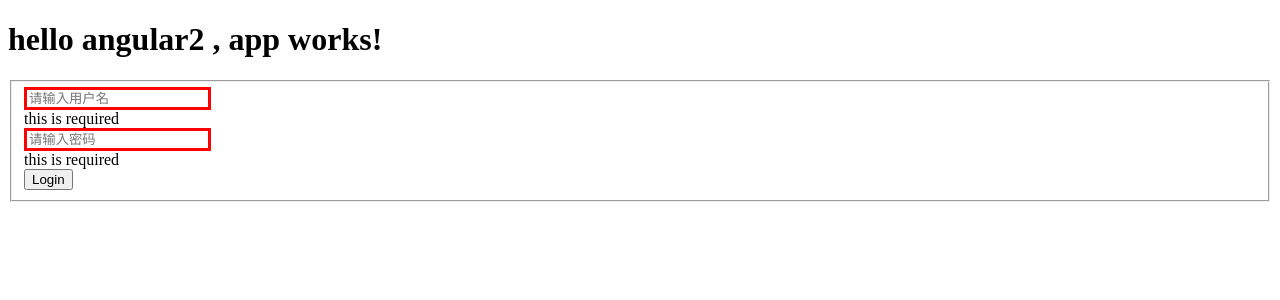
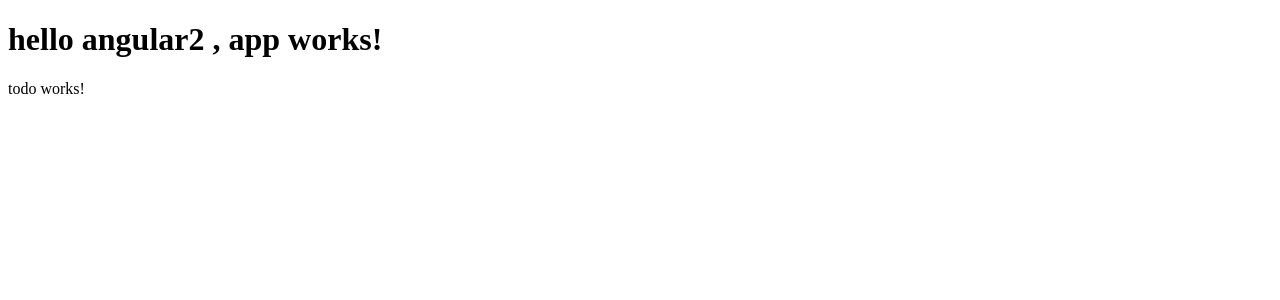
Before and after one commit to Hellowor1d/hello-angular2, an Angular app in the folder hello-angular/: page /todo in a window 1280 px wide. Before the commit this address led to /. Shown: the top 300 px of the page. Built offline with nearby package versions, Linux system fonts and the light colour scheme.

Commit message:
增加todo组件

```diff
--- a/hello-angular/src/app/app-routing.module.ts
+++ b/hello-angular/src/app/app-routing.module.ts
@@ -1,11 +1,15 @@
 import { Routes, RouterModule } from '@angular/router';
 import { LoginComponent } from './login/login.component';
+import { TodoComponent } from './todo/todo.component';
 
 export const routes:Routes = [
   {
     path: '',
-    redirectTo: 'login',
+    redirectTo: 'todo',
     pathMatch: 'full'
+  },{
+    path: 'todo',
+    component: TodoComponent
   },
   {
     path: 'login',
--- a/hello-angular/src/app/app.component.html
+++ b/hello-angular/src/app/app.component.html
@@ -1,5 +1,4 @@
 <h1>
   hello angular2 , {{title}}
 </h1>
-<app-login></app-login>
 <router-outlet></router-outlet>
--- a/hello-angular/src/app/app.module.ts
+++ b/hello-angular/src/app/app.module.ts
@@ -7,11 +7,13 @@ import { AppComponent } from './app.component';
 import { LoginComponent } from './login/login.component';
 import { AppRoutingModule } from './app-routing.module'
 import { AuthService } from './core/auth.service';
+import { TodoComponent } from './todo/todo.component';
 
 @NgModule({
   declarations: [
     AppComponent,
-    LoginComponent
+    LoginComponent,
+    TodoComponent
   ],
   imports: [
     BrowserModule,
--- /dev/null
+++ b/hello-angular/src/app/todo/todo.component.html
@@ -0,0 +1,3 @@
+<p>
+  todo works!
+</p>
--- /dev/null
+++ b/hello-angular/src/app/todo/todo.component.ts
@@ -0,0 +1,15 @@
+import { Component, OnInit } from '@angular/core';
+
+@Component({
+  selector: 'app-todo',
+  templateUrl: './todo.component.html',
+  styleUrls: ['./todo.component.css']
+})
+export class TodoComponent implements OnInit {
+
+  constructor() { }
+
+  ngOnInit() {
+  }
+
+}
```
Also changed, not shown: hello-angular/src/app/todo/todo.component.css (added), 1 other file (tests, documents, lock files or other folders).
